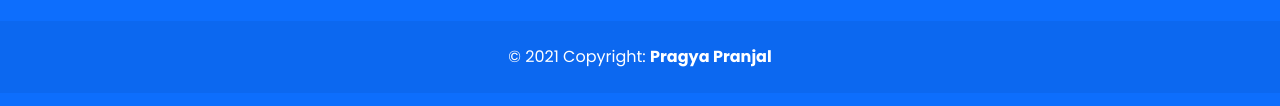
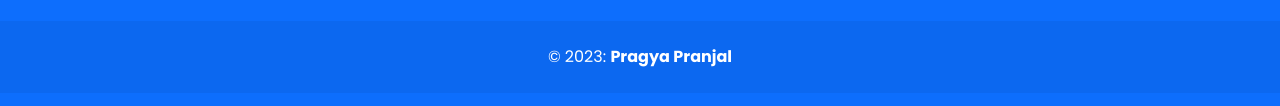
Before and after one commit to p3pragyaa/School-Website, a plain HTML site: page index.html in a window 1280 px wide. Shown: the part 4117-4223 px from the top of the page. Drawn offline with nearby package versions, Linux system fonts and the light colour scheme; files that its build step writes are made by us from their sources.

Commit message:
Update index.html

```diff
--- a/index.html
+++ b/index.html
@@ -500,7 +500,7 @@
 
             <!-- Copyright -->
             <div class="text-center py-4" style="background-color: rgba(0, 0, 0, 0.05);">
-                © 2021 Copyright:
+                © 2023:
                 <a class="text-reset fw-bold" href="">Pragya Pranjal</a>
             </div>
             <!-- Copyright -->
```
